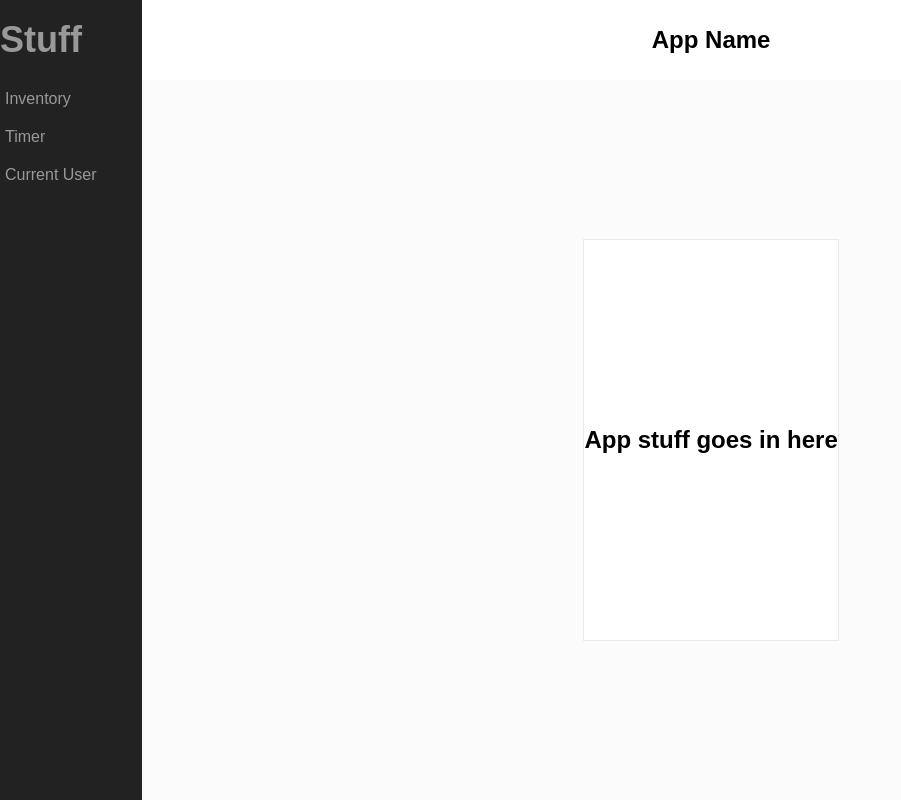
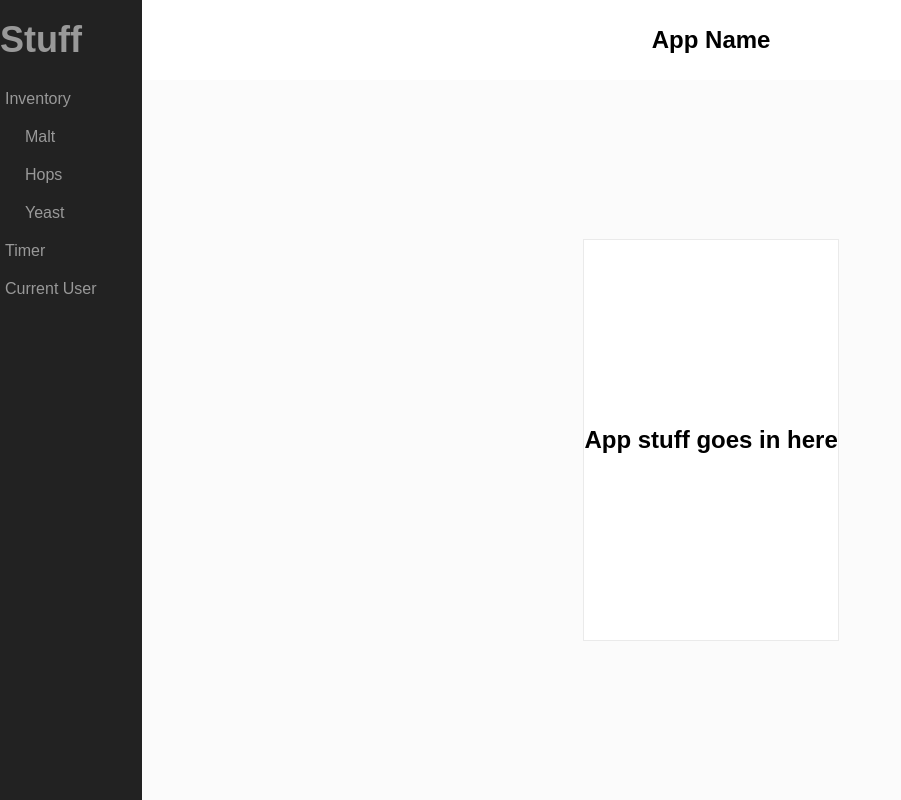
Before and after one commit to severnsc/brewing-app, a React (Create React App) app: page / in a window 1280 px wide. Shown: the whole page, without its empty margins (0-901 px from the left). Built offline with nearby package versions, Linux system fonts and the light colour scheme.

Commit message:
Add inventory subitems

```diff
--- a/src/App.css
+++ b/src/App.css
@@ -80,7 +80,7 @@ p, h1, h2, h3, h4, h5, h6{
   left:0;
 }
 
-.nav ul{
+.navItems{
   display: flex;
   flex-direction: column;
   list-style: none;
@@ -92,6 +92,13 @@ p, h1, h2, h3, h4, h5, h6{
 .nav ul li{
   display: flex;
   padding: 10px 0 0 10px;
+}
+
+.subItems{
+  padding: 0;
+  display: flex;
+  flex-direction: column;
+  margin-left:20px;
 }
 
 @media (min-width: 768px){
--- a/src/Nav.js
+++ b/src/Nav.js
@@ -9,8 +9,13 @@ class Nav extends Component{
 
     return(
       <nav className={navClass}>
-        <ul>
+        <ul className="navItems">
           <li><p>Inventory</p></li>
+          <ul className="subItems">
+            <li>Malt</li>
+            <li>Hops</li>
+            <li>Yeast</li>
+          </ul>
           <li><p>Timer</p></li>
           <li><p>Current User</p></li>
         </ul>
```
